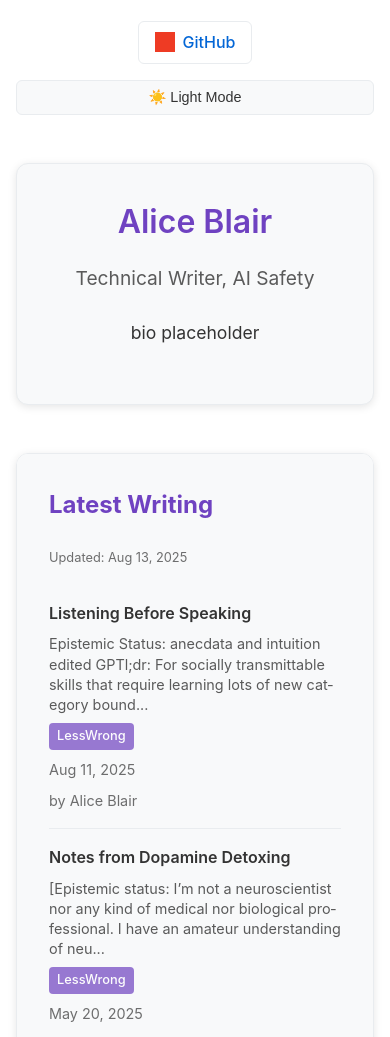
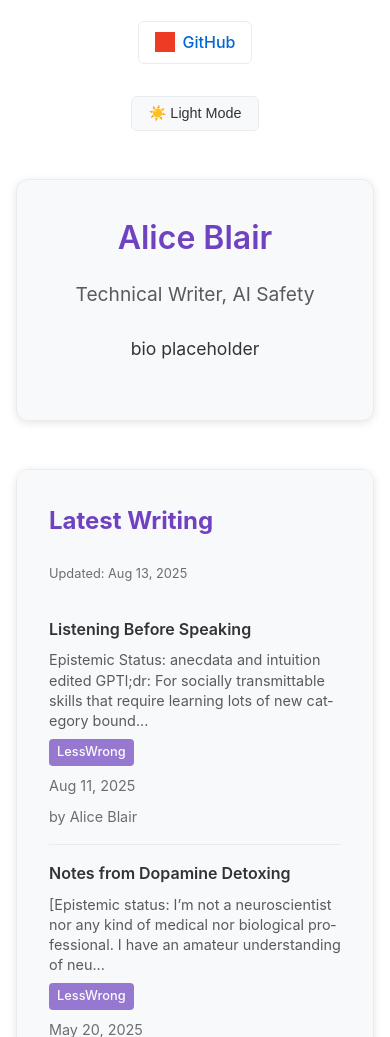
Before and after one commit to Diatom33/Diatom33.github.io, a plain HTML site: page index.html in a window 390 px wide. Shown: the part 63-1100 px from the top of the page. Drawn offline with Linux system fonts and the light colour scheme; grey boxes are pictures that could not be loaded.

Commit message:
solve alignment

```diff
--- a/index.html
+++ b/index.html
@@ -51,11 +51,12 @@
 
         .header {
             display: flex;
-            justify-content: space-between;
+            justify-content: center;
             align-items: center;
             margin-bottom: 3rem;
             flex-wrap: wrap;
             gap: 1rem;
+            position: relative;
         }
 
         .personal-links {
@@ -64,7 +65,6 @@
             align-items: center;
             flex-wrap: wrap;
             justify-content: center;
-            flex: 1;
         }
 
         .personal-links a {
@@ -105,6 +105,10 @@
             cursor: pointer;
             font-size: 0.9rem;
             transition: all 0.2s ease;
+            position: absolute;
+            right: 0;
+            min-width: 120px;
+            text-align: center;
         }
 
         .theme-toggle:hover {
@@ -309,7 +313,12 @@
 
             .header {
                 flex-direction: column;
-                align-items: stretch;
+                align-items: center;
+            }
+
+            .theme-toggle {
+                position: static;
+                margin-top: 1rem;
             }
 
             .personal-links {
```
